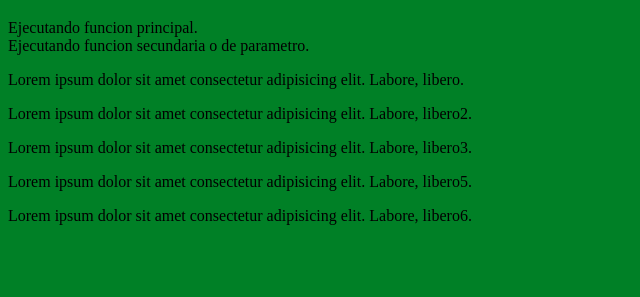
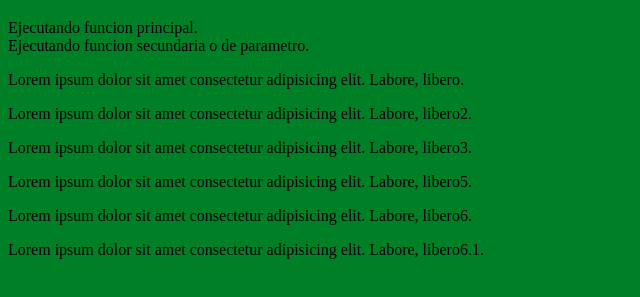
Before and after one commit to Edrson/practica1SA, a plain HTML site: page index.html in a window 1280 px wide. Shown: the part 61-358 px from the top of the page, without its empty margins (0-640 px from the left). Drawn offline with Linux system fonts and the light colour scheme.

Commit message:
se agrega 6.1

```diff
--- a/index.html
+++ b/index.html
@@ -20,6 +20,7 @@
 		<p>Lorem ipsum dolor sit amet consectetur adipisicing elit. Labore, libero3.</p>
 		<p>Lorem ipsum dolor sit amet consectetur adipisicing elit. Labore, libero5.</p>
 		<p>Lorem ipsum dolor sit amet consectetur adipisicing elit. Labore, libero6.</p>
+		<p>Lorem ipsum dolor sit amet consectetur adipisicing elit. Labore, libero6.1.</p>
 	</div>
 </div>
 
```
